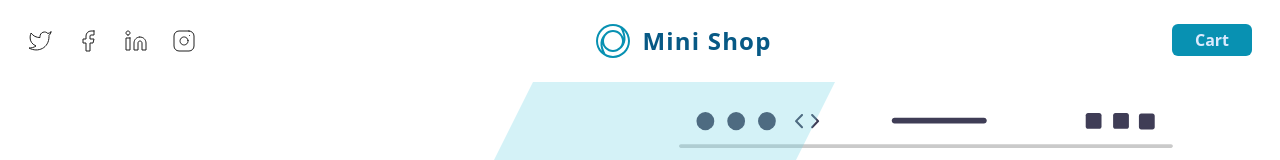
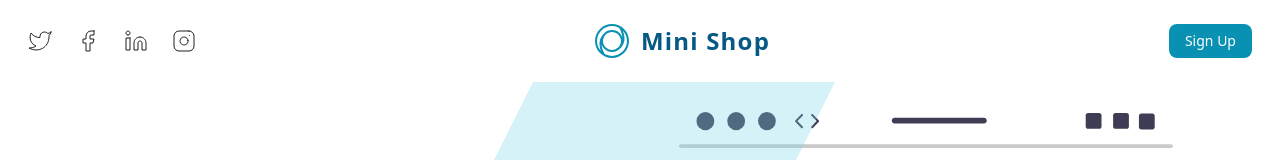
Before and after one commit to aeriaIs/mini-shop, a React (Vite) app: page / in a window 1280 px wide. Shown: the top 160 px of the page. Built offline with nearby package versions, Linux system fonts and the light colour scheme.

Commit message:
refoldering component

```diff
--- /dev/null
+++ b/src/components/common/Button.tsx
@@ -0,0 +1,13 @@
+import React from "react";
+
+function CustomButton(props: any) {
+  const { className, children, ...rest } = props;
+
+  return (
+    <button className={`px-4 py-1 bg-main rounded-lg text-white font-medium text-sm focus:outline-none focus:ring-2 focus:ring-offset-2 focus:ring-gray-700 ${className}`} {...rest}>
+      {children}
+    </button>
+  );
+}
+
+export { CustomButton };
--- /dev/null
+++ b/src/components/common/index.ts
@@ -0,0 +1 @@
+export * from "./Button";
--- a/src/pages/Home.tsx
+++ b/src/pages/Home.tsx
@@ -1,4 +1,4 @@
-import { About, Feature, Footer, Header, Hero, Highlight } from "../components/landing";
+import { About, Feature, Footer, Header, Hero, Highlight } from "./Landing";
 
 function HomePage() {
   return (
--- a/src/components/landing/Header.tsx
+++ b/src/pages/Landing/Header.tsx
@@ -1,4 +1,5 @@
 import { useState } from "react";
+import { CustomButton } from "../../components/common";
 
 export const Header = () => {
   const [show, setShow] = useState(false);
@@ -88,34 +89,19 @@ export const Header = () => {
               />
             </svg>
             <a href="app://livestreamapp">
-             <h1 className=" font-bold tracking-wider text-2xl leading-6 text-sky-800">Mini Shop</h1>
+              <h1 className=" font-bold tracking-wider text-2xl leading-6 text-sky-800">Mini Shop</h1>
             </a>
           </div>
           <div className="hidden sm:flex flex-row space-x-4">
-            <button className="rounded-md flex space-x-2 w-20 h-8 font-semibold text-base text-blue-100 bg-main focus:outline-none hover:bg-cyan-600 hover:text-black duration-150 justify-center items-center">
-              Cart
-            </button>
+            <CustomButton>Sign Up</CustomButton>
           </div>
           {/* Burger Icon */}
           <div
             id="bgIcon"
             onClick={() => setShow(!show)}
             className={`focus:outline-none focus:ring-2 focus:ring-offset-2 focus:ring-gray-200  justify-center items-center sm:hidden cursor-pointer`}>
-            <svg
-              className={`${show ? "hidden" : ""}`}
-              width={24}
-              height={24}
-              viewBox="0 0 24 24"
-              fill="none"
-              xmlns="http://www.w3.org/2000/svg">
-              <path
-                className=" transform duration-150"
-                d="M4 6H20"
-                stroke="#1f1f1f"
-                strokeWidth="1.5"
-                strokeLinecap="round"
-                strokeLinejoin="round"
-              />
+            <svg className={`${show ? "hidden" : ""}`} width={24} height={24} viewBox="0 0 24 24" fill="none" xmlns="http://www.w3.org/2000/svg">
+              <path className=" transform duration-150" d="M4 6H20" stroke="#1f1f1f" strokeWidth="1.5" strokeLinecap="round" strokeLinejoin="round" />
               <path d="M4 12H20" stroke="#1f1f1f" strokeWidth="1.5" strokeLinecap="round" strokeLinejoin="round" />
               <path
                 className=" transform duration-150"
@@ -126,13 +112,7 @@ export const Header = () => {
                 strokeLinejoin="round"
               />
             </svg>
-            <svg
-              className={`${show ? "block" : "hidden"}`}
-              width={24}
-              height={24}
-              viewBox="0 0 24 24"
-              fill="none"
-              xmlns="http://www.w3.org/2000/svg">
+            <svg className={`${show ? "block" : "hidden"}`} width={24} height={24} viewBox="0 0 24 24" fill="none" xmlns="http://www.w3.org/2000/svg">
               <path d="M18 6L6 18" stroke="#1f1f1f" strokeWidth="1.5" strokeLinecap="round" strokeLinejoin="round" />
               <path d="M6 6L18 18" stroke="#1f1f1f" strokeWidth="1.5" strokeLinecap="round" strokeLinejoin="round" />
             </svg>
```
Also changed, not shown: src/pages/Landing/About.tsx (renamed from src/components/landing/About.tsx), src/pages/Landing/Feature.tsx (renamed from src/components/landing/Feature.tsx), src/pages/Landing/Footer.tsx (renamed from src/components/landing/Footer.tsx), src/pages/Landing/Hero.tsx (renamed from src/components/landing/Hero.tsx), src/pages/Landing/Highlight.tsx (renamed from src/components/landing/Highlight.tsx), src/pages/Landing/index.tsx (renamed from src/components/landing/index.tsx).
